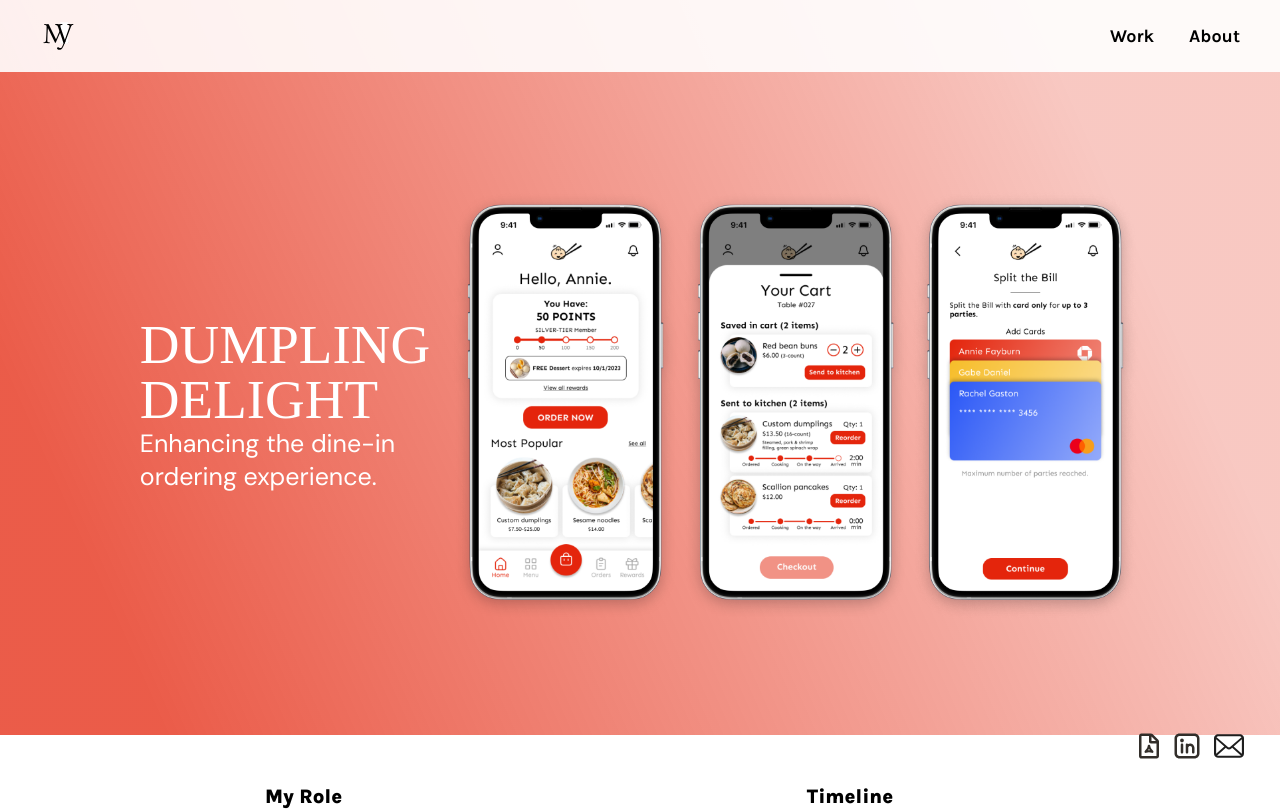
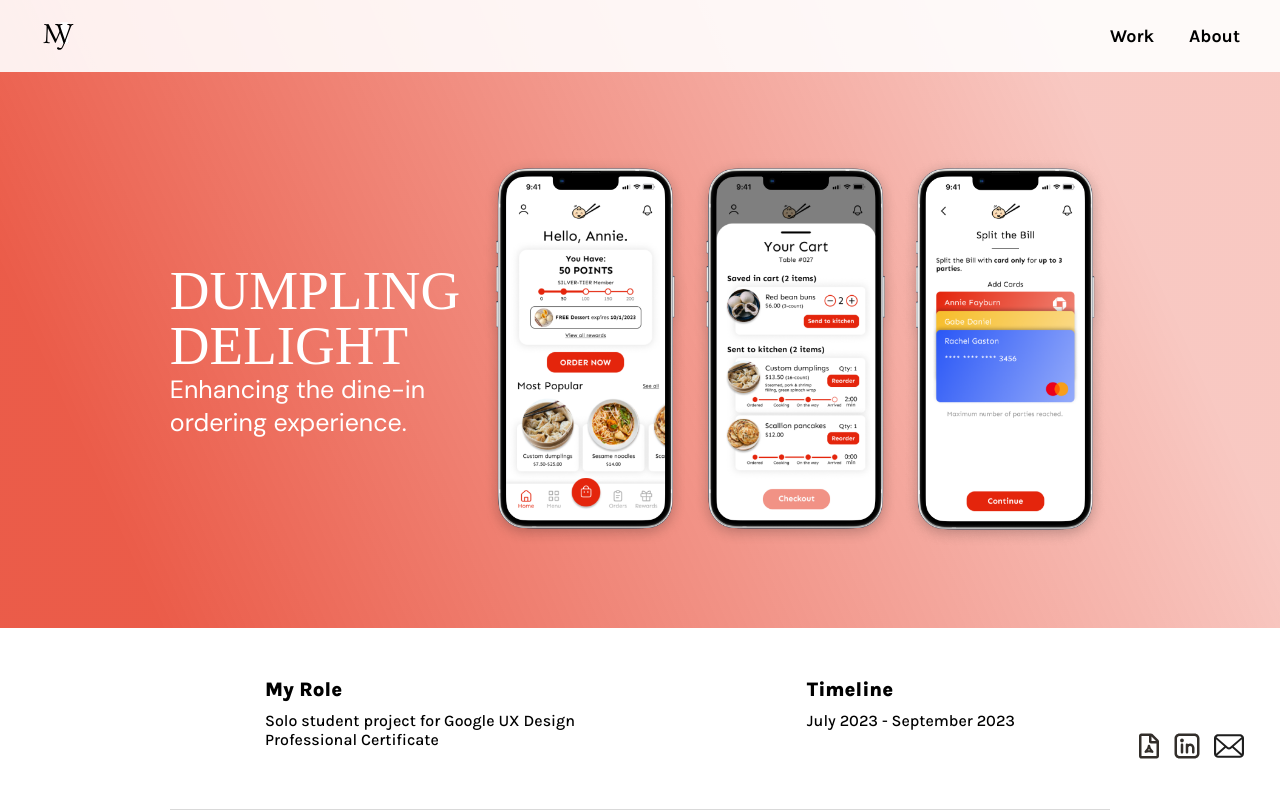
Before and after one commit to maxyuan6717/meg-personal, a React (Create React App) app: page /dumpling-delight in a window 1280 px wide. Shown: the top 811 px of the page. Built offline with nearby package versions, Linux system fonts and the light colour scheme; a web font is replaced by a local one.

Commit message:
Update Dumpling.styles.js

```diff
--- a/src/pages/Dumpling.styles.js
+++ b/src/pages/Dumpling.styles.js
@@ -5,7 +5,7 @@ import { Color } from '../util';
 
 export const Header = styled(Row)`
   width: 100%;
-  padding: 190px 0 115px 0;
+  padding: 155px 0 80px 0;
   background: linear-gradient(
     246deg,
     rgba(228, 37, 12, 0.25) 15.53%,
@@ -19,7 +19,7 @@ export const Header = styled(Row)`
 `;
 
 export const Phone = styled.img`
-  width: 230px;
+  width: 210px;
   height: auto;
 `;
 
```
